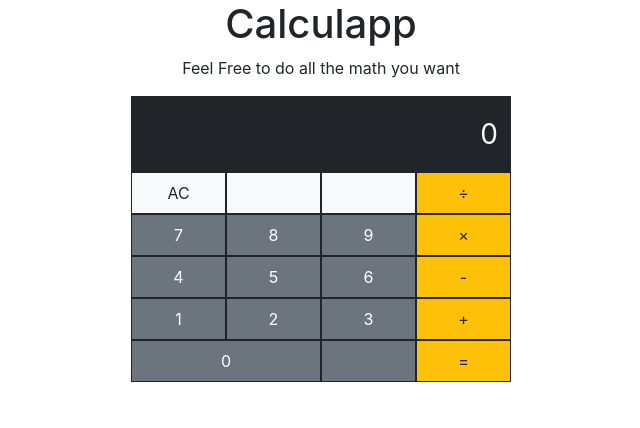
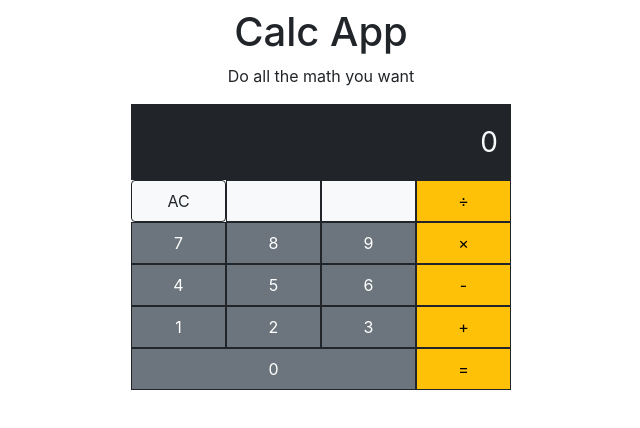
Before and after one commit to hadarose/calculapp, a React (Create React App) app: page / in a window 1280 px wide. Shown: the top 428 px of the page, without its empty margins (319-959 px from the left). Built offline with nearby package versions, Linux system fonts and the light colour scheme.

Commit message:
second commit

```diff
--- a/src/App.js
+++ b/src/App.js
@@ -3,8 +3,8 @@ import CalculatorGrid from "./components/CalculatorGrid";
 function App() {
   return (
     <div>
-      <h1>Calculapp</h1>
-      <p>Feel Free to do all the math you want</p>
+      <h1 className="mt-2">Calc App</h1>
+      <p>Do all the math you want</p>
       <CalculatorGrid />
     </div>
   );
--- a/src/components/CalculatorGrid.js
+++ b/src/components/CalculatorGrid.js
@@ -1,64 +1,191 @@
 import Display from "./Display";
+import { useState } from "react";
 
 const CalculatorGrid = () => {
+  const [displayNumber, setDisplayNumber] = useState("0");
+  const [value, setValue] = useState(null);
+  const [operator, setOperator] = useState(null);
+  const [isPendingOperand, setIsPendingOperand] = useState(false);
+  const [isPressed, setIsPressed] = useState(false);
+
+  const clearContent = () => {
+    setDisplayNumber("0");
+  };
+
+  const handleKey = (key) => {
+    if (isPendingOperand) {
+      setDisplayNumber(key);
+      setIsPendingOperand(false);
+    } else {
+      setDisplayNumber(displayNumber === "0" ? key : displayNumber + key);
+    }
+  };
+
+  const handleOperator = (inputOperator) => {
+    const operand = parseInt(displayNumber);
+
+    if (!value) {
+      setValue(operand);
+    } else if (operator) {
+      setValue(calculate(value, operand));
+      setDisplayNumber(String(calculate(value, operand)));
+    }
+
+    setIsPendingOperand(true);
+    setOperator(inputOperator);
+  };
+
+  const calculate = (previousValue, currentValue) => {
+    let result = 0;
+    switch (operator) {
+      case "+":
+        result = previousValue + currentValue;
+        break;
+      case "-":
+        result = previousValue - currentValue;
+        break;
+      case "/":
+        result = previousValue / currentValue;
+        break;
+      case "*":
+        result = previousValue * currentValue;
+        break;
+      case "=":
+        result = currentValue;
+        break;
+      default:
+        break;
+    }
+
+    return result;
+  };
+
   return (
     <div>
       <div className="container">
         <div className="row d-flex justify-content-center">
-          <div className="col-4 py-3 border border-dark d-flex justify-content-end bg-dark text-light">
-            <Display />
+          <div className="col-4 py-3 border border-dark d-flex justify-content-end bg-dark text-light my-auto">
+            <Display props={displayNumber} />
           </div>
         </div>
+
         <div className="row d-flex justify-content-center">
-          <div className="col-1 py-2 border border-dark bg-light text-dark">
+          <button
+            onClick={clearContent}
+            className="col-1 py-2 btn border border-dark bg-light text-dark"
+          >
             AC
-          </div>
+          </button>
           <div className="col-1 py-2 border border-dark bg-light text-dark" />
           <div className="col-1 py-2 border border-dark bg-light text-dark" />
-          <div className="col-1 py-2 border border-dark bg-warning">&#247;</div>
+          <button
+            className="col-1 py-2 border border-dark bg-warning"
+            onClick={() => handleOperator("/")}
+          >
+            &#247;
+          </button>
         </div>
         <div className="row d-flex justify-content-center">
-          <div className="col-1 py-2 border border-dark bg-secondary text-white">
+          <button
+            onClick={(e) => handleKey(e.target.value)}
+            className="col-1 py-2 border border-dark bg-secondary text-white"
+            value="7"
+          >
             7
-          </div>
-          <div className="col-1 py-2 border border-dark bg-secondary text-white">
+          </button>
+          <button
+            onClick={(e) => handleKey(e.target.value)}
+            className="col-1 py-2 border border-dark bg-secondary text-white"
+            value="8"
+          >
             8
-          </div>
-          <div className="col-1 py-2 border border-dark bg-secondary text-white">
+          </button>
+          <button
+            onClick={(e) => handleKey(e.target.value)}
+            className="col-1 py-2 border border-dark bg-secondary text-white"
+            value="9"
+          >
             9
-          </div>
-          <div className="col-1 py-2 border border-dark bg-warning">&#215;</div>
+          </button>
+          <button
+            className="col-1 py-2 border border-dark bg-warning"
+            onClick={() => handleOperator("*")}
+          >
+            &#215;
+          </button>
         </div>
         <div className="row d-flex justify-content-center">
-          <div className="col-1 py-2 border border-dark bg-secondary text-white">
+          <button
+            onClick={(e) => handleKey(e.target.value)}
+            className="col-1 py-2 border border-dark bg-secondary text-white"
+            value="4"
+          >
             4
-          </div>
-          <div className="col-1 py-2 border border-dark bg-secondary text-white">
+          </button>
+          <button
+            onClick={(e) => handleKey(e.target.value)}
+            className="col-1 py-2 border border-dark bg-secondary text-white"
+            value="5"
+          >
             5
-          </div>
-          <div className="col-1 py-2 border border-dark bg-secondary text-white">
+          </button>
+          <button
+            onClick={(e) => handleKey(e.target.value)}
+            className="col-1 py-2 border border-dark bg-secondary text-white"
+            value="6"
+          >
             6
-          </div>
-          <div className="col-1 py-2 border border-dark bg-warning">-</div>
+          </button>
+          <button
+            className="col-1 py-2 border border-dark bg-warning"
+            onClick={() => handleOperator("-")}
+          >
+            -
+          </button>
         </div>
         <div className="row d-flex justify-content-center">
-          <div className="col-1 py-2 border border-dark bg-secondary text-white">
+          <button
+            onClick={(e) => handleKey(e.target.value)}
+            className="col-1 py-2 border border-dark bg-secondary text-white"
+            value="1"
+          >
             1
-          </div>
-          <div className="col-1 py-2 border border-dark bg-secondary text-white">
+          </button>
+          <button
+            onClick={(e) => handleKey(e.target.value)}
+            className="col-1 py-2 border border-dark bg-secondary text-white"
+            value="2"
+          >
             2
-          </div>
-          <div className="col-1 py-2 border border-dark bg-secondary text-white">
+          </button>
+          <button
+            onClick={(e) => handleKey(e.target.value)}
+            className="col-1 py-2 border border-dark bg-secondary text-white"
+            value="3"
+          >
             3
-          </div>
-          <div className="col-1 py-2 border border-dark bg-warning">+</div>
+          </button>
+          <button
+            className="col-1 py-2 border border-dark bg-warning"
+            onClick={() => handleOperator("+")}
+          >
+            +
+          </button>
         </div>
         <div className="row d-flex justify-content-center">
-          <div className="col-2 py-2 border border-dark bg-secondary text-white">
+          <button
+            onClick={(e) => handleKey(e.target.value)}
+            className="col-3 py-2 border border-dark bg-secondary text-white"
+            value="0"
+          >
             0
-          </div>
-          <div className="col-1 py-2 border border-dark bg-secondary text-white" />
-          <div className="col-1 py-2 border border-dark bg-warning">=</div>
+          </button>
+          <button
+            className="col-1 py-2 border border-dark bg-warning"
+            onClick={() => handleOperator("=")}
+          >
+            =
+          </button>
         </div>
       </div>
     </div>
--- a/src/components/Display.js
+++ b/src/components/Display.js
@@ -1,2 +1,3 @@
-const Display = () => <div className="fs-3">0</div>;
+const Display = ({ props }) => <div className="fs-3">&nbsp;{props}</div>;
+
 export default Display;
```
